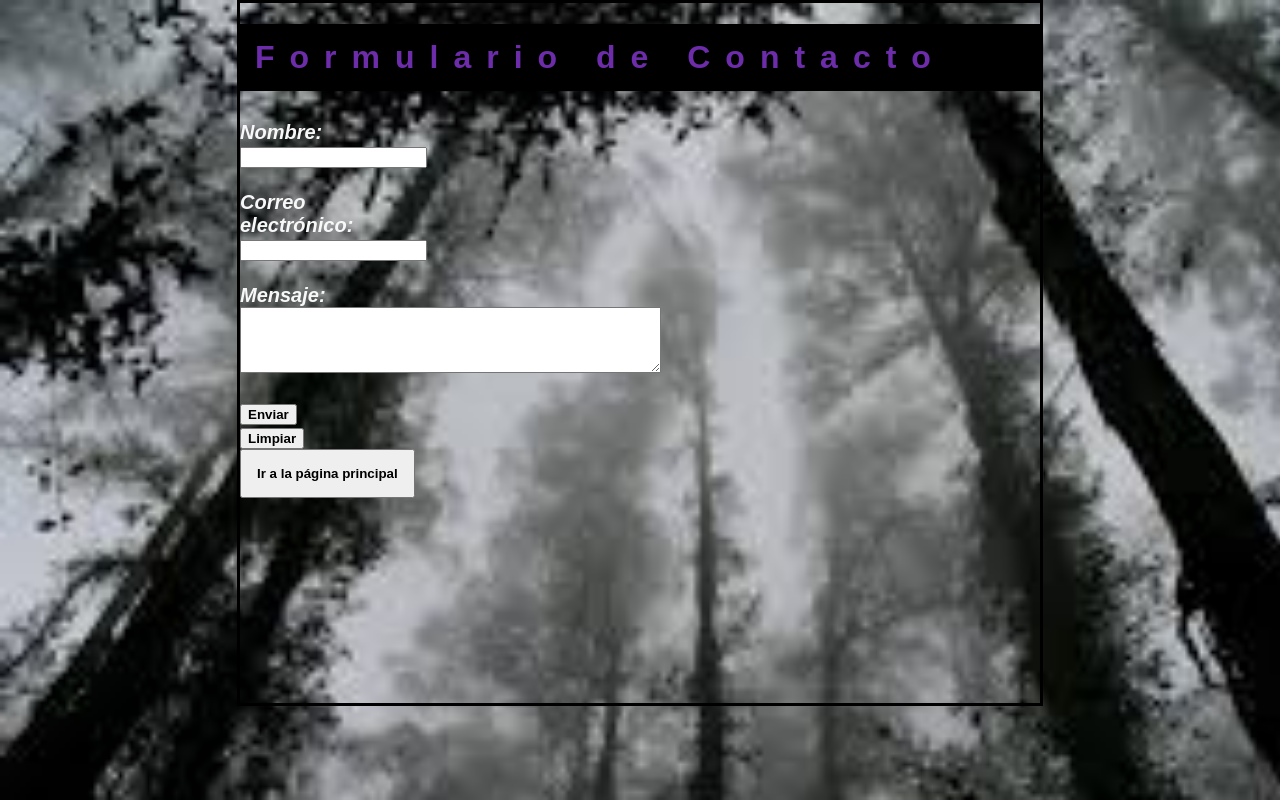
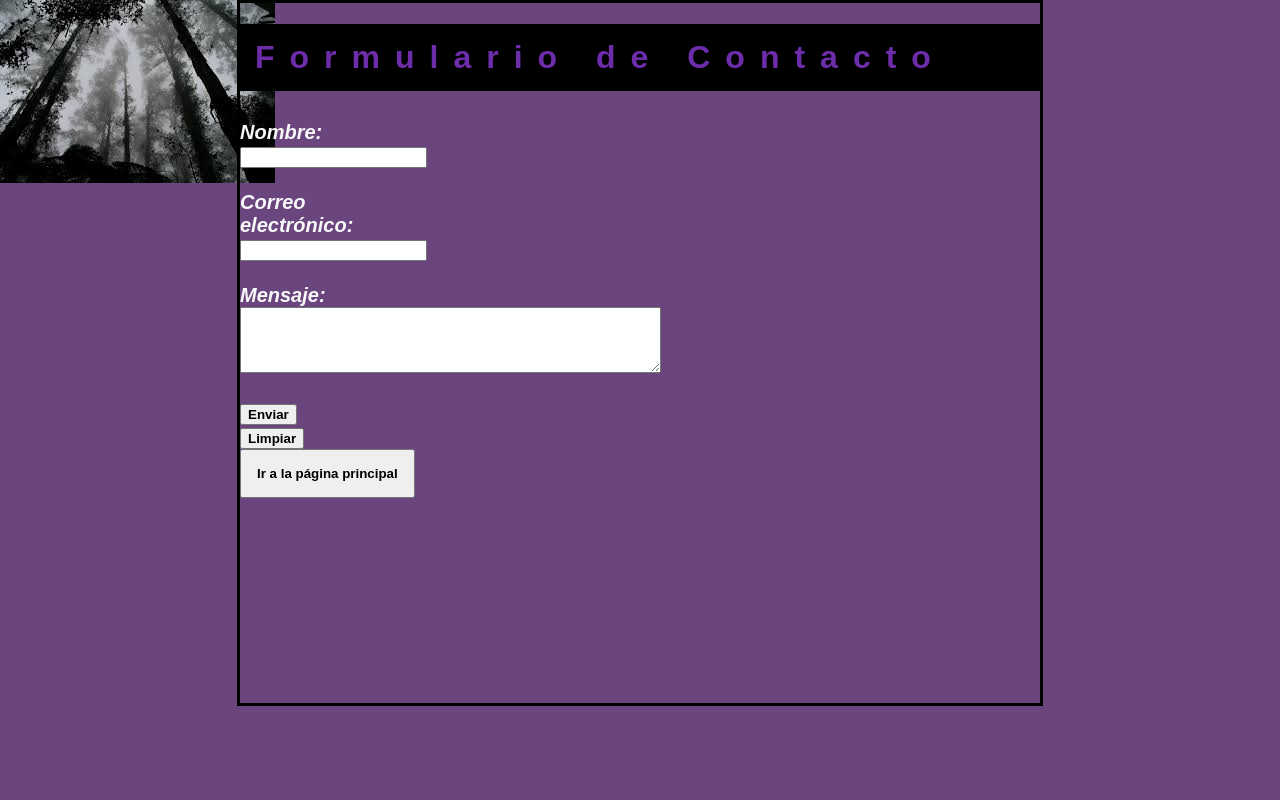
Before and after one commit to unanwered/unanwered.github.io, a plain HTML site: page Contacto.html in a window 1280 px wide. Drawn offline with Linux system fonts and the light colour scheme.

Commit message:
auto imag

```diff
--- a/Contacto.html
+++ b/Contacto.html
@@ -13,7 +13,7 @@
             margin: auto;
             background-image: url(css/imagenes/fondoarbol.jpeg);
             background-repeat: no-repeat;
-            background-size: 1540px;
+            background-size: auto;
             height: 700px;
         }
 
```
Also changed, not shown: download.html (+1 -1 lines), formulario.html (+1 -1 lines), manual.html (+1 -1 lines).
